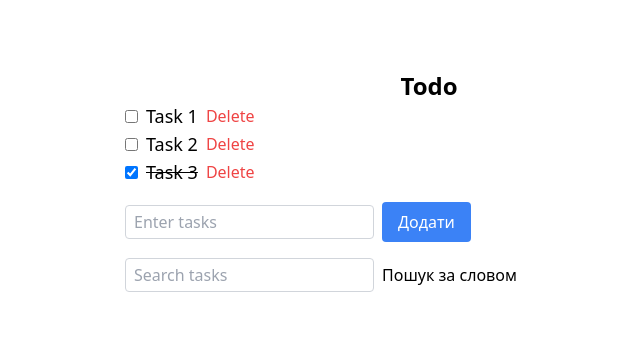
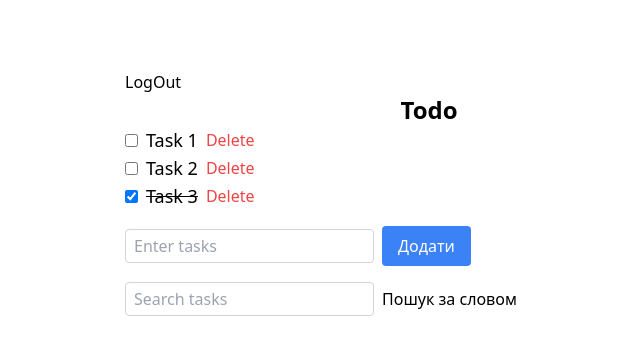
Before and after one commit to Sergiyan92/my-vite-angular-app, an Angular app: page /todo in a window 1280 px wide. Shown: the top 354 px of the page, without its empty margins (211-851 px from the left). Built offline with nearby package versions, Linux system fonts and the light colour scheme.

Commit message:
Update todo.component.html

```diff
--- a/src/app/components/todo/todo.component.html
+++ b/src/app/components/todo/todo.component.html
@@ -1,4 +1,5 @@
 <div class="container">
+  <button type="submit">LogOut</button>
   <h2 class="text-center text-2xl font-bold">Todo</h2>
 
   <div
```
